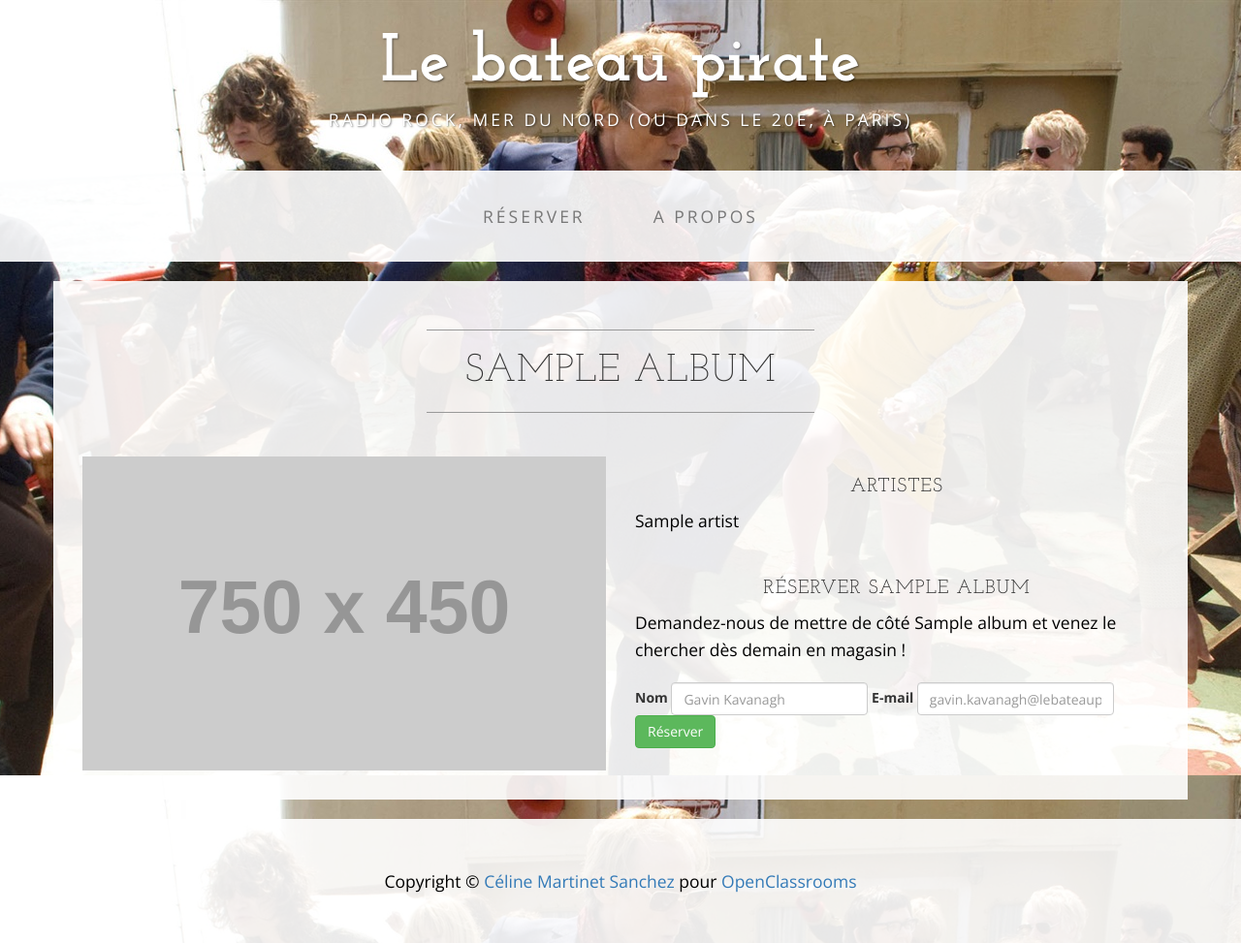
After one commit to celine-m-s/django_disquaire, a Django app: page /store/1/ in a window 1280 px wide. The commit adds this page. Shown: the whole page at 97% size. Run offline with Django 3.2, Linux system fonts and the light colour scheme; tables that the repository leaves empty hold one stand-in row (values such as "Sample post"); grey boxes labelled with a size stand in for pictures from a placeholder-image service; some libraries are stand-ins or nearby versions.

Commit message:
detail page done

```diff
--- a/disquaire_project/store/static/store/css/business-casual.css
+++ b/disquaire_project/store/static/store/css/business-casual.css
@@ -201,3 +201,21 @@ footer p {
   color: #999;
   text-decoration: none;
 }
+
+.artist_name {
+  font-size: 20px;
+  font-weight: normal;
+}
+
+.intro-text {
+  font-size: 40px;
+  font-weight: 300;
+}
+
+.detail-separator {
+  padding-bottom: 25px;
+}
+
+.clearfix {
+  padding-bottom: 40px;
+}
--- a/disquaire_project/store/templates/store/base.html
+++ b/disquaire_project/store/templates/store/base.html
@@ -22,7 +22,7 @@
   </head>
   <body>
 
-    <div class="brand"><a href="index.html">Le bateau pirate</a></div>
+    <div class="brand"><a href="{% url 'index' %}">Le bateau pirate</a></div>
     <div class="address-bar">Radio rock, Mer du nord (ou dans le 20e, à Paris)</div>
 
     <!-- Navigation -->
--- /dev/null
+++ b/disquaire_project/store/templates/store/detail.html
@@ -0,0 +1,40 @@
+{% extends 'store/base.html' %}
+
+{% block content %}
+
+    <div class="container">
+      <div class="row">
+        <div class="box">
+          <hr>
+          <h1 class="intro-text text-center">{{ album_title }}</h1>
+          <hr class="detail-separator">
+          <div class="col-md-6">
+            <img src="http://placehold.it/750x450" alt="{{ album_title }}" class="img-responsive">
+          </div>
+          <div class="col-md-6">
+            <div style="margin-bottom:45px">
+              <h2 class="text-center artist_name">Artistes</h2>
+              <p>{{ artists_name }}</p>
+            </div>
+
+            <h2 class="text-center artist_name">Réserver {{ album_title }}</h2>
+            <p style="margin-bottom: 20px;">Demandez-nous de mettre de côté {{ album_title }} et venez le chercher dès demain en magasin ! </p>
+            <form class="form-inline">
+            <div class="form-group">
+              <label for="name">Nom</label>
+              <input type="text" class="form-control" id="name" placeholder="Gavin Kavanagh">
+            </div>
+            <div class="form-group">
+              <label for="email">E-mail</label>
+              <input type="email" class="form-control" id="email" placeholder="gavin.kavanagh@lebateaupirate.com">
+            </div>
+            <button type="submit" class="btn btn-success">Réserver</button>
+          </form>
+          </div>
+        </div>
+
+      </div>
+    </div>
+    <!-- /.container -->
+
+{% endblock %}
--- a/disquaire_project/store/urls.py
+++ b/disquaire_project/store/urls.py
@@ -6,5 +6,5 @@ app_name = 'store'
 
 
 urlpatterns = [
-    # url(r'^$', views.index, name='index'),
+    url(r'^(?P<album_id>[0-9]+)/$', views.detail, name='detail')
 ]
--- a/disquaire_project/store/views.py
+++ b/disquaire_project/store/views.py
@@ -1,11 +1,23 @@
-# from django.views import generic
-from django.shortcuts import render
+from django.shortcuts import get_object_or_404, render
 
 from .models import Album
 
+
+
 def index(request):
-    albums = Album.objects.order_by('-created_at')[:12]
+    albums = Album.objects.filter(available=True).order_by('-created_at')[:12]
     context = {
         'albums': albums,
     }
     return render(request, 'store/index.html', context)
+
+
+def detail(request, album_id):
+    album = get_object_or_404(Album, pk=album_id)
+    artists = [artist.name for artist in album.artists.all()]
+    artists_name = " ".join(artists)
+    context = {
+        'album_title': album.title,
+        'artists_name': artists_name
+    }
+    return render(request, 'store/detail.html', context)
```
Also changed, not shown: disquaire_project/store/templates/store/index.html (+5 -3 lines).
